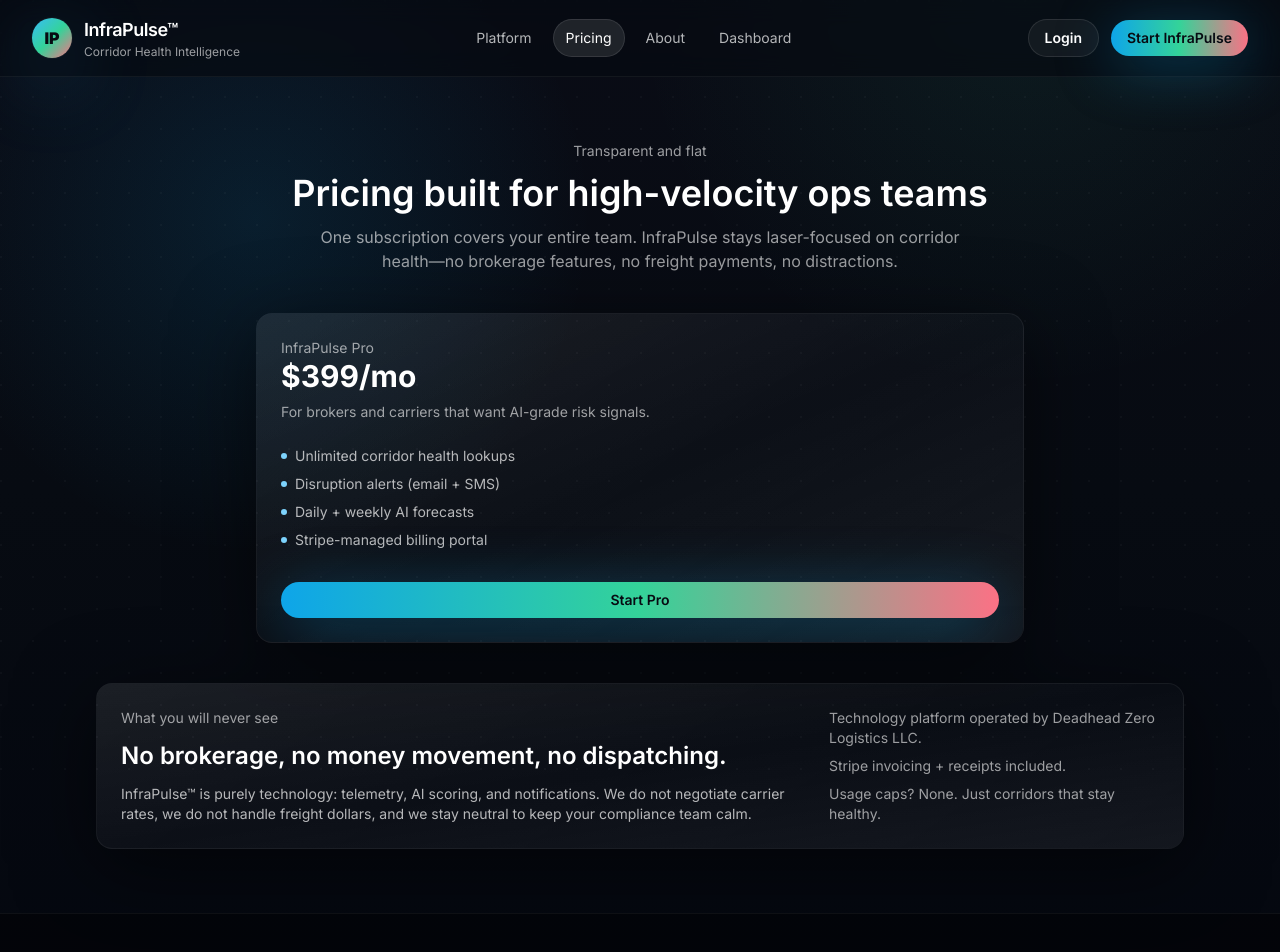
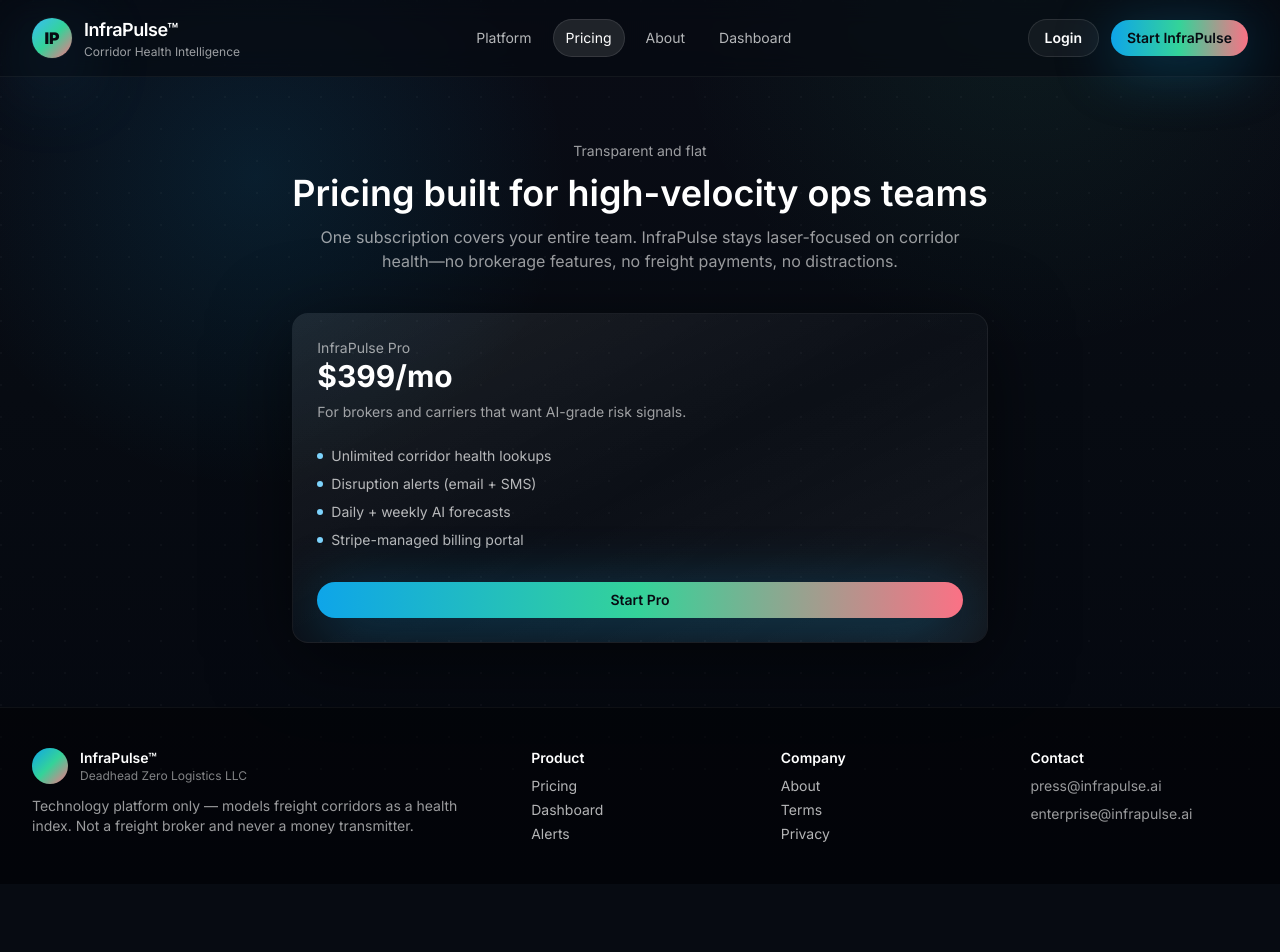
Before and after one commit to deadheadzerohq-maker/tg3, a Next.js app: page /pricing in a window 1280 px wide. Shown: the top 952 px of the page. After the commit the page ends 884 px from the top, so only its background shows below. Built offline with nearby package versions, Linux system fonts and the light colour scheme.

Commit message:
Remove extra pricing card

```diff
--- a/app/(marketing)/pricing/page.tsx
+++ b/app/(marketing)/pricing/page.tsx
@@ -26,7 +26,8 @@
         <p className="text-sm text-white/60">Transparent and flat</p>
         <h1 className="text-4xl font-semibold">Pricing built for high-velocity ops teams</h1>
         <p className="text-white/60 max-w-2xl mx-auto">
-          One subscription covers your entire team. InfraPulse stays laser-focused on corridor health—no brokerage features, no freight payments, no distractions.
+          One subscription covers your entire team. InfraPulse stays laser-focused on corridor health—no brokerage features,
+          no freight payments, no distractions.
         </p>
       </div>
       <div className="grid md:grid-cols-1 gap-6 max-w-3xl mx-auto w-full">
@@ -53,22 +54,6 @@
           </Card>
         ))}
       </div>
-      <Card>
-        <div className="grid md:grid-cols-3 gap-6 items-center">
-          <div className="md:col-span-2 space-y-3">
-            <p className="text-sm text-white/60">What you will never see</p>
-            <h2 className="text-2xl font-semibold">No brokerage, no money movement, no dispatching.</h2>
-            <p className="text-white/70 text-sm">
-              InfraPulse™ is purely technology: telemetry, AI scoring, and notifications. We do not negotiate carrier rates, we do not handle freight dollars, and we stay neutral to keep your compliance team calm.
-            </p>
-          </div>
-          <div className="text-sm text-white/60 space-y-2">
-            <p>Technology platform operated by Deadhead Zero Logistics LLC.</p>
-            <p>Stripe invoicing + receipts included.</p>
-            <p>Usage caps? None. Just corridors that stay healthy.</p>
-          </div>
-        </div>
-      </Card>
     </div>
   );
 }
--- a/package.json
+++ b/package.json
@@ -14,6 +14,7 @@
     "@supabase/supabase-js": "^2.48.0",
     "class-variance-authority": "^0.7.0",
     "classnames": "^2.5.1",
+    "clsx": "^2.1.1",
     "framer-motion": "^11.11.17",
     "lucide-react": "^0.461.0",
     "next": "14.2.15",
```
